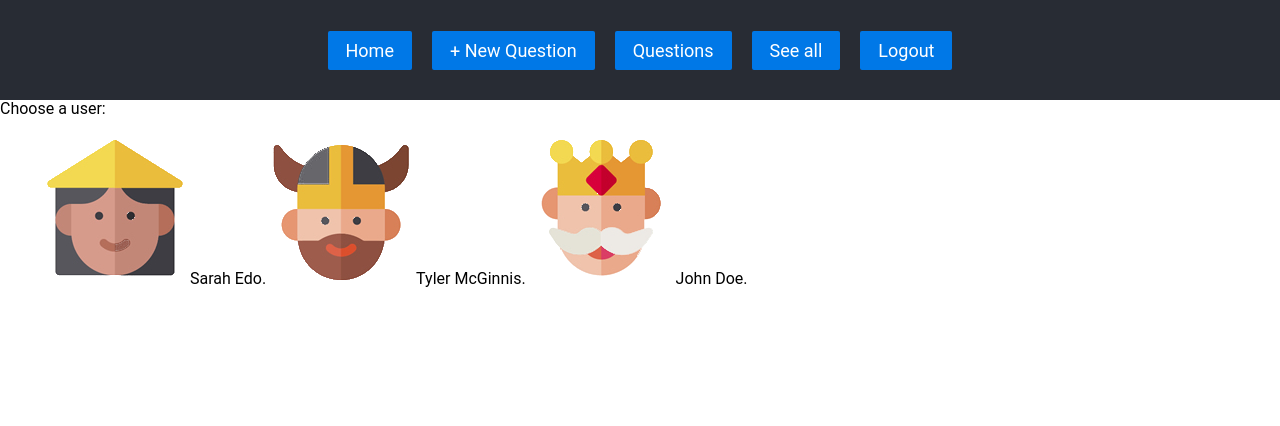
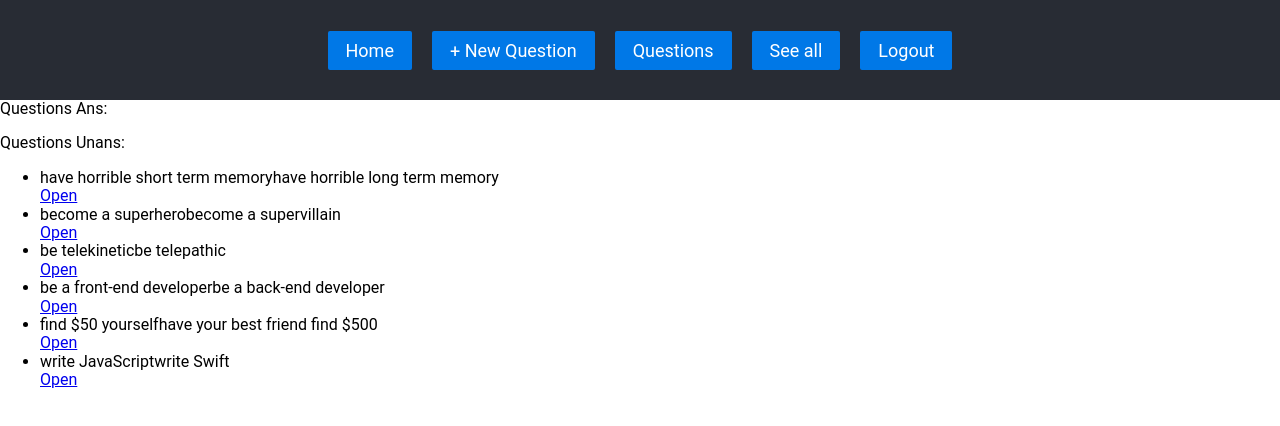
Before and after one commit to jgrindall/udacity-react-project2, a React (Create React App) app: page /questions in a window 1280 px wide. Shown: the top 426 px of the page. Built offline with nearby package versions, Linux system fonts and the light colour scheme.

Commit message:
Hook up question summary

```diff
--- a/src/App.tsx
+++ b/src/App.tsx
@@ -36,10 +36,9 @@ class App extends Component<MyProps, MyState> {
             <div>
                 <NavBar></NavBar>
                 <Switch>
-                    <Route path='/' component={Login}></Route>
-                    <Route path='/questions' component={Questions}></Route>
-                    <Route path='/question/:id' component={QuestionView}></Route>
-
+                    <Route exact path='/question/:id' component={QuestionView}></Route>
+                    <Route exact path='/questions' component={Questions}></Route>
+                    <Route exact path='/' component={Login}></Route>
                 </Switch>
             </div>
         )
--- a/src/components/Login.tsx
+++ b/src/components/Login.tsx
@@ -26,6 +26,7 @@ type MyState = {
 
 class Login extends Component<MyProps, MyState> {
     onSelectUser(user:User){
+        alert("login")
         this.props.dispatch(setAuthedUser(user.id));
     }
     render() {
@@ -33,7 +34,7 @@ class Login extends Component<MyProps, MyState> {
         const users = ids.map(id => {
             const user = this.props.quizUsers[id];
             return (
-                <span onClick={this.onSelectUser.bind(this, user)}>
+                <span key={user.id} onClick={this.onSelectUser.bind(this, user)}>
                     <img alt="avatar" src={user.avatarURL}/>
                     {user.name}.
                 </span>
--- a/src/components/QuestionSummary.tsx
+++ b/src/components/QuestionSummary.tsx
@@ -16,7 +16,6 @@ const connector = connect(mapStateToProps);
 type PropsFromRedux = ConnectedProps<typeof connector>;
 
 type MyProps = PropsFromRedux & RouteComponentProps & {
-    questionSummaryProp: any,
     question: Question
 };
 
--- a/src/components/QuestionView.tsx
+++ b/src/components/QuestionView.tsx
@@ -2,11 +2,13 @@ import React, {Component} from 'react'
 import { withRouter, RouteComponentProps } from "react-router-dom";
 import { connect, ConnectedProps } from "react-redux";
 import {RootState} from "../types";
+import QuestionSummary from "./QuestionSummary";
 
 const mapStateToProps = (state: RootState) => {
     return {
         loading: !state.authedUser,
-        quizUsers:state.quizUsers
+        quizUsers:state.quizUsers,
+        questions:state.questions
     }
 };
 
@@ -22,15 +24,39 @@ type MyState = {
 
 };
 
+type Match = {
+    params:{
+        id:string
+    }
+}
+
 class QuestionView extends Component<MyProps, MyState> {
     render() {
-        debugger;
+        const id = (this.props.match as unknown as Match).params.id as string;
+        const question = this.props.questions[id];
+
+        let el;
+
+        if(question){
+            el = (
+                <div>
+                    <QuestionSummary question={question}></QuestionSummary>
+                </div>
+            );
+        }
+        else{
+            el =  (
+                <div>
+                    Not found
+                </div>
+            );
+        }
+
         return (
             <div>
-                <span>{"b"}</span>
-                <span>{"a"}</span>
+                {el}
             </div>
-        )
+        );
     }
 }
 
--- a/src/components/Questions.tsx
+++ b/src/components/Questions.tsx
@@ -1,7 +1,7 @@
 import React, {Component} from 'react'
 import {Question, QuestionList, QuestionOption} from "../types";
 import QuestionSummary from "./QuestionSummary";
-import { withRouter, RouteComponentProps } from "react-router-dom";
+import {withRouter, RouteComponentProps, Link} from "react-router-dom";
 import { connect, ConnectedProps } from "react-redux";
 import {RootState} from "../types";
 
@@ -41,7 +41,12 @@ class Questions extends Component<MyProps, MyState> {
             const question = this.props.questions[id];
             return (
                 <li key={id}>
-                    <QuestionSummary question={question}></QuestionSummary>
+                    <div>
+                        <QuestionSummary question={question}></QuestionSummary>
+                        <Link to={{
+                            pathname: '/question/' + id
+                        }}>Open</Link>
+                    </div>
                 </li>
             );
         };
```
